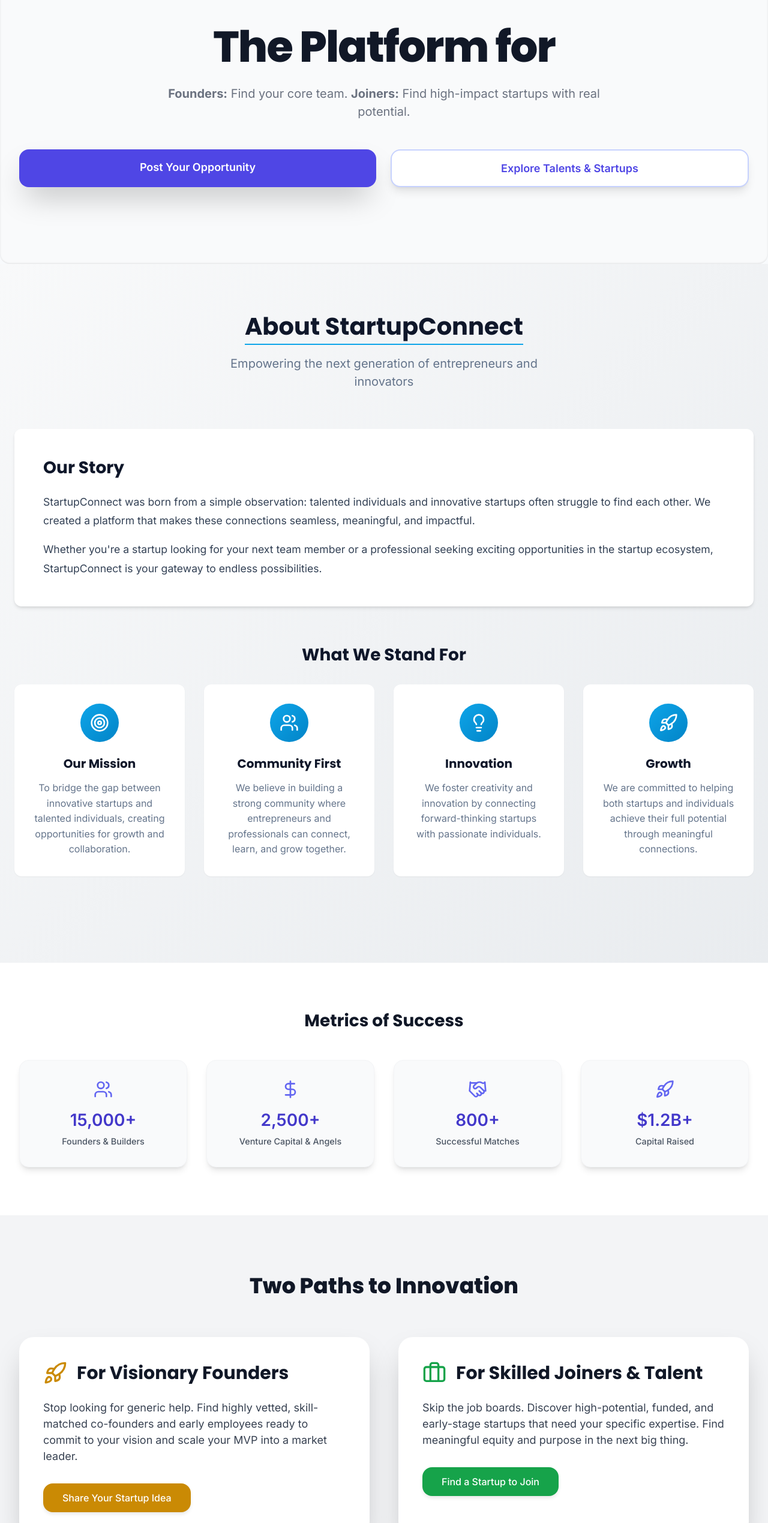
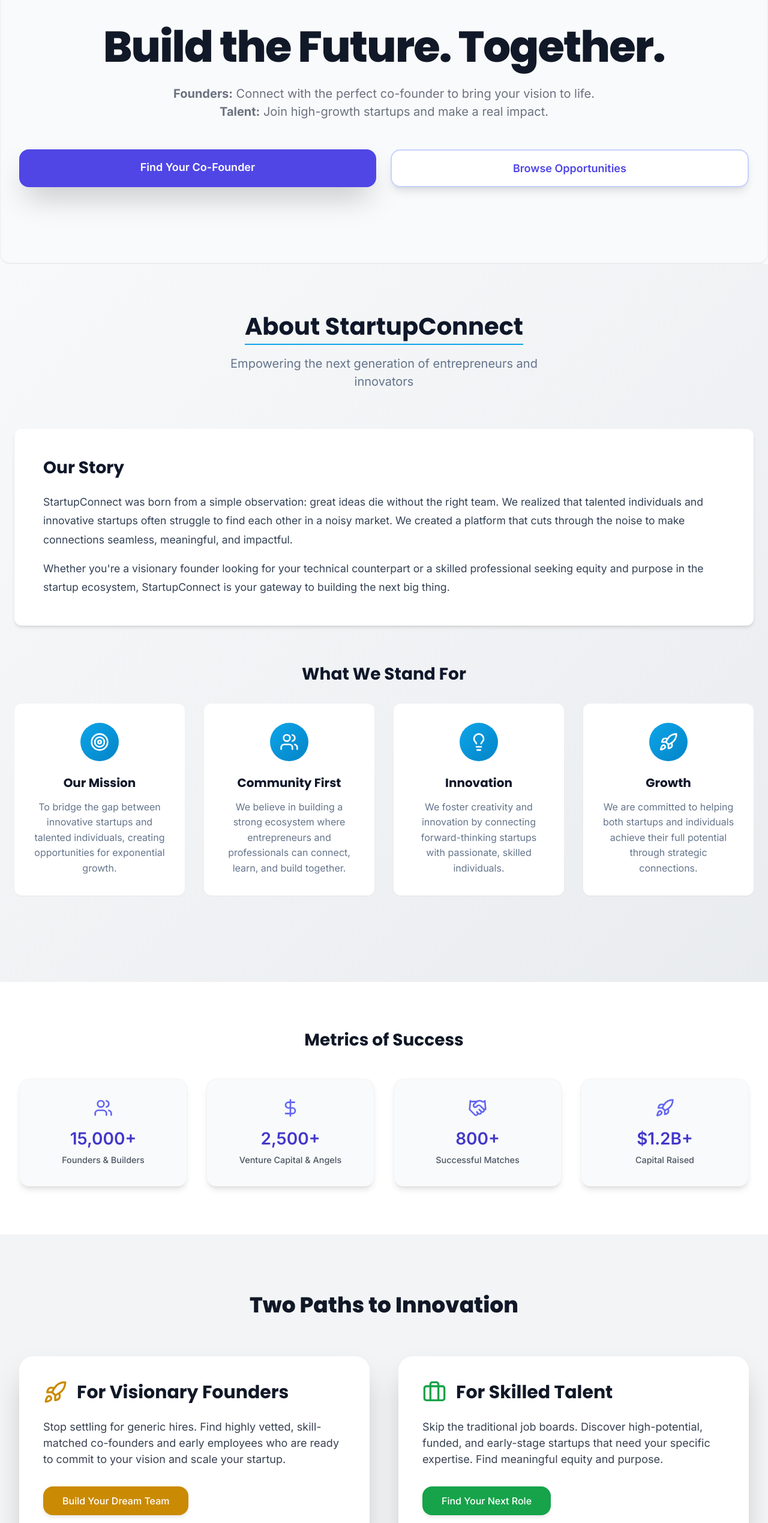
Before and after one commit to jeshanrai/Suru, a React (Vite) app in the folder client/: page / in a window 1280 px wide. Shown: the part 234-2773 px from the top of the page at 60% size. Built offline with nearby package versions, Linux system fonts and the light colour scheme.

Commit message:
react router link and responsivenesss updated

```diff
--- a/client/index.html
+++ b/client/index.html
@@ -10,7 +10,7 @@
   <link
     href="https://fonts.googleapis.com/css2?family=Inter:wght@300;400;500;600;700&family=Poppins:wght@600;700;800&display=swap"
     rel="stylesheet">
-  <title>StartUp Connect Hub - Find Your Co-Founder</title>
+  <title>SuRu-Let’s Start Together</title>
 </head>
 
 <body>
--- a/client/src/App.jsx
+++ b/client/src/App.jsx
@@ -32,6 +32,7 @@
                 <Route path="/dashboard" element={<Dashboard />} />
                 <Route path="/chat" element={<Chat />} />
                 <Route path="/profile" element={<Profile />} />
+                <Route path="/browse-startups" element={<StartupList />} />
               </Routes>
             </main>
           </div>
--- a/client/src/components/AboutUs.jsx
+++ b/client/src/components/AboutUs.jsx
@@ -7,22 +7,22 @@
         {
             icon: <Target size={32} />,
             title: 'Our Mission',
-            description: 'To bridge the gap between innovative startups and talented individuals, creating opportunities for growth and collaboration.'
+            description: 'To bridge the gap between innovative startups and talented individuals, creating opportunities for exponential growth.'
         },
         {
             icon: <Users size={32} />,
             title: 'Community First',
-            description: 'We believe in building a strong community where entrepreneurs and professionals can connect, learn, and grow together.'
+            description: 'We believe in building a strong ecosystem where entrepreneurs and professionals can connect, learn, and build together.'
         },
         {
             icon: <Lightbulb size={32} />,
             title: 'Innovation',
-            description: 'We foster creativity and innovation by connecting forward-thinking startups with passionate individuals.'
+            description: 'We foster creativity and innovation by connecting forward-thinking startups with passionate, skilled individuals.'
         },
         {
             icon: <Rocket size={32} />,
             title: 'Growth',
-            description: 'We are committed to helping both startups and individuals achieve their full potential through meaningful connections.'
+            description: 'We are committed to helping both startups and individuals achieve their full potential through strategic connections.'
         }
     ];
 
@@ -40,14 +40,14 @@
                     <div className="about-us-story">
                         <h3>Our Story</h3>
                         <p>
-                            StartupConnect was born from a simple observation: talented individuals and
-                            innovative startups often struggle to find each other. We created a platform
-                            that makes these connections seamless, meaningful, and impactful.
+                            StartupConnect was born from a simple observation: great ideas die without the right team.
+                            We realized that talented individuals and innovative startups often struggle to find each other in a noisy market.
+                            We created a platform that cuts through the noise to make connections seamless, meaningful, and impactful.
                         </p>
                         <p>
-                            Whether you're a startup looking for your next team member or a professional
-                            seeking exciting opportunities in the startup ecosystem, StartupConnect is
-                            your gateway to endless possibilities.
+                            Whether you're a visionary founder looking for your technical counterpart or a skilled professional
+                            seeking equity and purpose in the startup ecosystem, StartupConnect is
+                            your gateway to building the next big thing.
                         </p>
                     </div>
 
--- a/client/src/components/CtaSection.jsx
+++ b/client/src/components/CtaSection.jsx
@@ -1,22 +1,23 @@
 import { Rocket } from "lucide-react";
 import "./CtaSection.css";
+import { Link } from "react-router-dom";
 
 const CtaSection = () => {
     return (
         <section className="cta-section">
             <div className="cta-container">
                 <h2 className="cta-heading">
-                    Ready to find your competitive edge?
+                    Ready to build the future?
                 </h2>
                 <p className="cta-subtext">
-                    Join thousands of validated founders and investors building the future.
-                    Your next co-founder is waiting.
+                    Join thousands of vetted founders and investors building the next generation of startups.
+                    Your dream team is waiting.
                 </p>
                 <div className="cta-button-wrapper">
-                    <a href="#" className="cta-button">
-                        Launch Your Profile
+                    <Link to="register" className="cta-button">
+                        Get Started Now
                         <Rocket className="cta-rocket" />
-                    </a>
+                    </Link>
                 </div>
             </div>
         </section>
--- a/client/src/components/HeroSection.jsx
+++ b/client/src/components/HeroSection.jsx
@@ -1,22 +1,23 @@
 import "./HeroSection.css";
+import { Link } from "react-router-dom";
 
 const HeroSection = () => {
     return (
         <section className="hero-section">
             <div className="hero-container">
                 <h1 className="hero-heading">
-                    <span className="hero-heading-span">The Platform for</span>
+                    <span className="hero-heading-span">Build the Future. Together.</span>
                 </h1>
                 <p className="hero-subtext">
-                    <strong>Founders:</strong> Find your core team. <strong>Joiners:</strong> Find high-impact startups with real potential.
+                    <strong>Founders:</strong> Connect with the perfect co-founder to bring your vision to life. <strong>Talent:</strong> Join high-growth startups and make a real impact.
                 </p>
                 <div className="hero-buttons">
-                    <a href="#" className="hero-button-primary">
-                        Post Your Opportunity
-                    </a>
-                    <a href="#" className="hero-button-secondary">
-                        Explore Talents & Startups
-                    </a>
+                    <Link to="register" className="hero-button-primary">
+                        Find Your Co-Founder
+                    </Link>
+                    <Link to="browse-startups" className="hero-button-secondary">
+                        Browse Opportunities
+                    </Link>
                 </div>
             </div>
         </section>
--- a/client/src/components/Navbar.jsx
+++ b/client/src/components/Navbar.jsx
@@ -13,7 +13,7 @@
 
     const handleLogout = () => {
         logout();
-        navigate('/login');
+        navigate('/');
     };
 
     const toggleMenu = () => setIsOpen(!isOpen);
--- a/client/src/components/UserPathSection.jsx
+++ b/client/src/components/UserPathSection.jsx
@@ -1,4 +1,5 @@
 import { Rocket, Briefcase } from "lucide-react";
+import { Link } from "react-router-dom";
 import "./UserPathSection.css";
 
 const UserPathSection = () => {
@@ -18,11 +19,11 @@
                             </h3>
                         </div>
                         <p className="user-path-card-text">
-                            Stop looking for generic help. Find highly vetted, skill-matched co-founders and early employees ready to commit to your vision and scale your MVP into a market leader.
+                            Stop settling for generic hires. Find highly vetted, skill-matched co-founders and early employees who are ready to commit to your vision and scale your startup.
                         </p>
-                        <a href="#" className="user-path-card-button founders-button">
-                            Share Your Startup Idea
-                        </a>
+                        <Link to="register" className="user-path-card-button founders-button">
+                            Build Your Dream Team
+                        </Link>
                     </div>
 
                     {/* Path 2: Joiners/Talent */}
@@ -30,15 +31,15 @@
                         <div className="user-path-card-header">
                             <Briefcase className="user-path-icon joiners-icon" />
                             <h3 className="user-path-card-title">
-                                For Skilled Joiners & Talent
+                                For Skilled Talent
                             </h3>
                         </div>
                         <p className="user-path-card-text">
-                            Skip the job boards. Discover high-potential, funded, and early-stage startups that need your specific expertise. Find meaningful equity and purpose in the next big thing.
+                            Skip the traditional job boards. Discover high-potential, funded, and early-stage startups that need your specific expertise. Find meaningful equity and purpose.
                         </p>
-                        <a href="#" className="user-path-card-button joiners-button">
-                            Find a Startup to Join
-                        </a>
+                        < Link to="browse-startups" className="user-path-card-button joiners-button">
+                            Find Your Next Role
+                        </Link>
                     </div>
                 </div>
             </div>
--- a/client/src/data/FEATURES_DATA.jsx
+++ b/client/src/data/FEATURES_DATA.jsx
@@ -3,23 +3,23 @@
 export const FEATURES_DATA = [
     {
         icon: Users,
-        title: 'Vetted Co-Founder Matching',
-        description: 'Advanced behavioral and skill-set matching ensures optimal co-founder synergy and longevity.',
+        title: 'Smart Co-Founder Matching',
+        description: 'Advanced behavioral and skill-set matching ensures you find the perfect co-founder with complementary strengths.',
     },
     {
         icon: Handshake,
-        title: 'Strategic Investment Access',
-        description: 'Direct access to institutional investors and qualified angels aligned with your sector and stage.',
+        title: 'Direct Investor Access',
+        description: 'Connect directly with institutional investors and qualified angels aligned with your sector and growth stage.',
     },
     {
         icon: Sparkles,
-        title: 'AI-Powered Team Assembly',
-        description: 'Utilize proprietary AI algorithms to identify and recruit specialized core team members globally.',
+        title: 'AI-Powered Team Building',
+        description: 'Leverage proprietary AI algorithms to identify and recruit specialized talent that fits your startup culture.',
     },
     {
         icon: Target,
-        title: 'Market Validation Tools',
-        description: 'Gain insights and resources to validate your market fit before commencing development or scaling.',
+        title: 'Market Validation Resources',
+        description: 'Access insights and tools to validate your market fit before scaling or committing significant resources.',
     },
 ];
 
--- a/client/src/data/TESTIMONIALS_DATA.jsx
+++ b/client/src/data/TESTIMONIALS_DATA.jsx
@@ -1,11 +1,11 @@
 export const TESTIMONIALS_DATA = [
     {
-        quote: "The quality of founders on this platform is unmatched. We closed our pre-seed round in 4 weeks, largely thanks to the strategic connections made here.",
+        quote: "The quality of founders on this platform is exceptional. We closed our pre-seed round in just 4 weeks thanks to the strategic connections we made here.",
         name: 'Alex T.',
         title: 'Partner, Meridian Ventures',
     },
     {
-        quote: "I found my CTO within 10 days. The profile depth made it easy to vet technical capabilities and cultural fit immediately. A massive time-saver.",
+        quote: "I found my technical co-founder within 10 days. The profile depth made it easy to assess technical capabilities and cultural fit. This platform saved me months.",
         name: 'Priya K.',
         title: 'CEO, InnovateSync',
     },
--- a/client/src/pages/Chat.css
+++ b/client/src/pages/Chat.css
@@ -392,7 +392,129 @@
         display: block;
     }
 
+    /* -------------------------
+       UPDATED & IMPROVED CHAT HEADER (MOBILE)
+    --------------------------*/
+    .chat-header {
+        padding: 0.75rem 1rem;
+        gap: 45%;
+        position: sticky;
+        top: 0;
+        width: 100%;
+        /* FIXED: Full width */
+        z-index: 10;
+        background-color: var(--bg-card);
+        /* Ensures correct sticky background */
+        box-shadow: 0 1px 3px rgba(0, 0, 0, 0.1);
+        display: flex;
+        align-items: center;
+    }
+
+    .back-btn {
+        padding: 0.5rem;
+        display: flex;
+        width: auto;
+        align-items: center;
+        justify-content: flex-start;
+        border-radius: var(--radius-md);
+        transition: background-color 0.2s;
+        background: none;
+        border: none;
+        cursor: pointer;
+    }
+
+    .back-btn:hover {
+        background-color: var(--bg-main);
+    }
+
+    .chat-user-info {
+        gap: 0.75rem;
+        flex: 1;
+        min-width: 0;
+        display: flex;
+        align-items: center;
+    }
+
+    .chat-avatar {
+        width: 42px;
+        height: 42px;
+        flex-shrink: 0;
+    }
+
+    .chat-user-info {
+        flex: 1;
+        min-width: 0;
+        /* IMPORTANT */
+        overflow: hidden;
+        /* Prevent overflow */
+    }
+
+    .chat-user-info>div:last-child {
+        min-width: 0;
+        /* ALSO IMPORTANT */
+        overflow: hidden;
+    }
+
+    .chat-user-info h3 {
+        white-space: nowrap;
+        overflow: hidden;
+        text-overflow: ellipsis;
+        /* Truncate long names */
+    }
+
+    .chat-avatar img {
+        width: 100%;
+        height: 100%;
+        border-radius: 50%;
+        object-fit: cover;
+    }
+
+    .chat-user-info>div:last-child {
+        min-width: 0;
+        flex: 1;
+    }
+
+    .chat-user-info h3 {
+        margin: 0;
+        font-size: 1rem;
+        font-weight: 600;
+        white-space: nowrap;
+        overflow: hidden;
+        text-overflow: ellipsis;
+    }
+
+    .user-role {
+        font-size: 0.8rem;
+        margin-top: 0.125rem;
+        text-transform: capitalize;
+    }
+
+    /* -------------------------
+       CHAT MESSAGES MOBILE
+    --------------------------*/
+    .chat-messages {
+        padding: 1rem;
+    }
+
     .message-content {
-        max-width: 80%;
+        max-width: 85%;
+    }
+
+    /* -------------------------
+       CHAT INPUT (MOBILE)
+    --------------------------*/
+    .chat-input-form {
+        padding: 0.75rem 1rem;
+        gap: 0.5rem;
+    }
+
+    .chat-input {
+        padding: 0.625rem 0.875rem;
+        font-size: 0.95rem;
+    }
+
+    .send-btn {
+        padding: 0.625rem 1rem;
+        min-width: auto;
     }
 }
```
